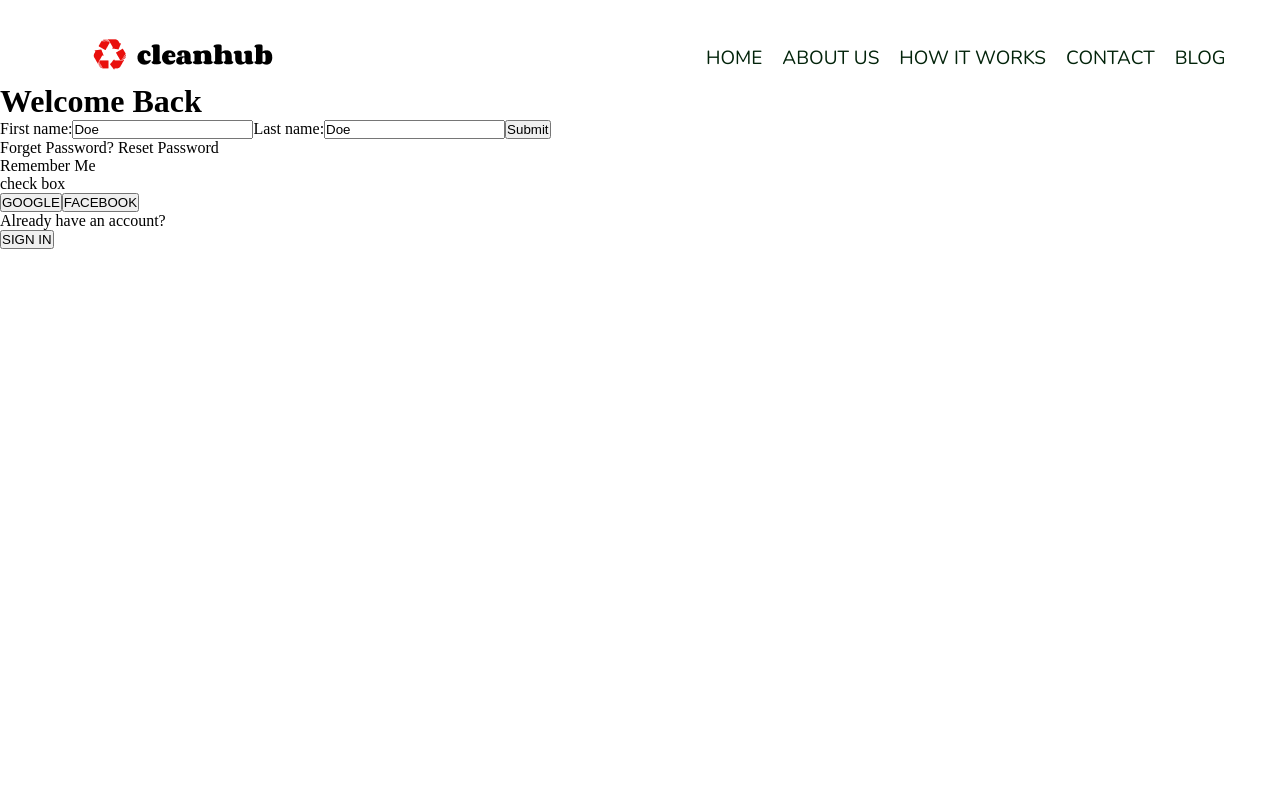
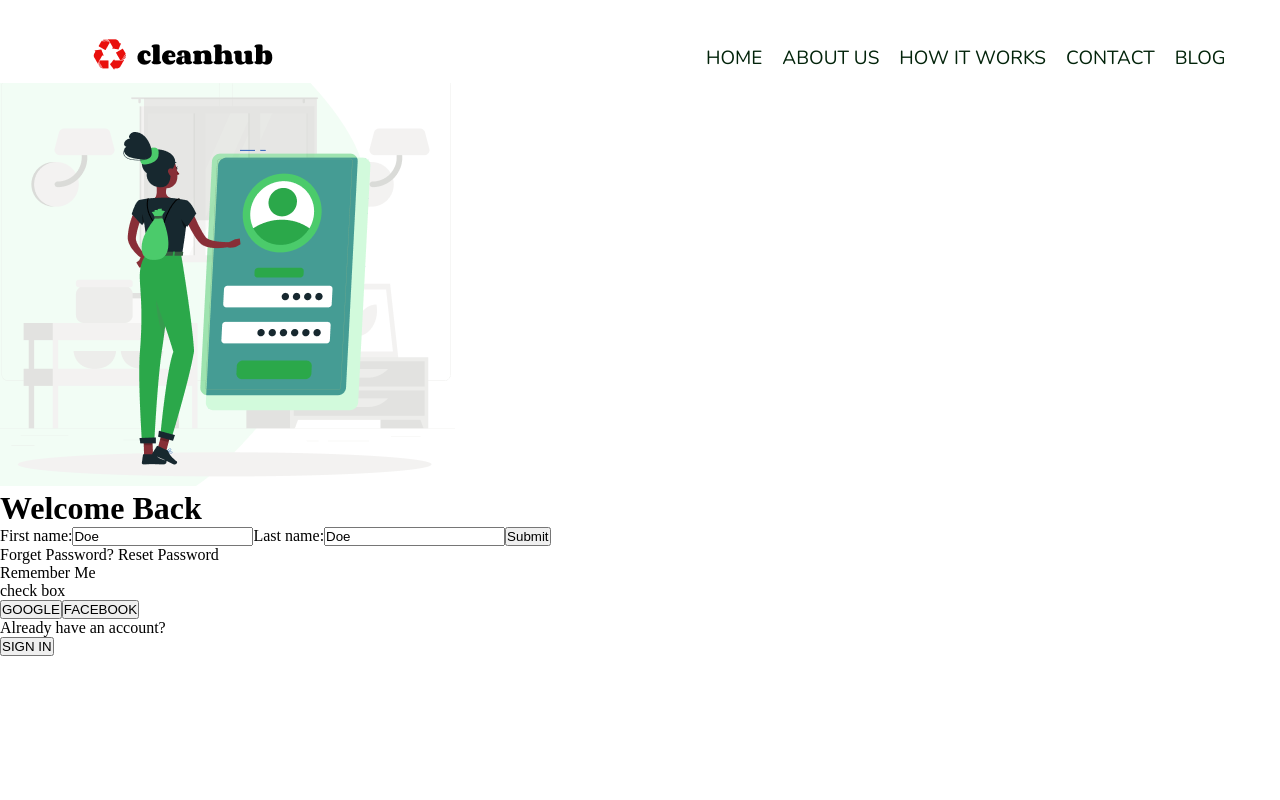
Before and after one commit to Clean-Hub/cleanhub, a React (Create React App) app: page /login in a window 1280 px wide. Shown: the top 800 px of the page. Built offline with nearby package versions, Linux system fonts and the light colour scheme.

Commit message:
loginlogo added

```diff
--- a/src/pages/login/Login.jsx
+++ b/src/pages/login/Login.jsx
@@ -1,9 +1,12 @@
 import './login.css'
+import logo from '../../assets/img/login_snip.PNG'
 
 const Login = () => {
   return (
     <div className='loginContainer'>
-      <div className='loginL'></div>
+      <div className='loginL'>
+        <img src={logo} alt='logo' className='loginLogo' />
+      </div>
       <div className='loginR'>
         <div className='loginRH'>
           <div className='loginRHInfo'>
```
